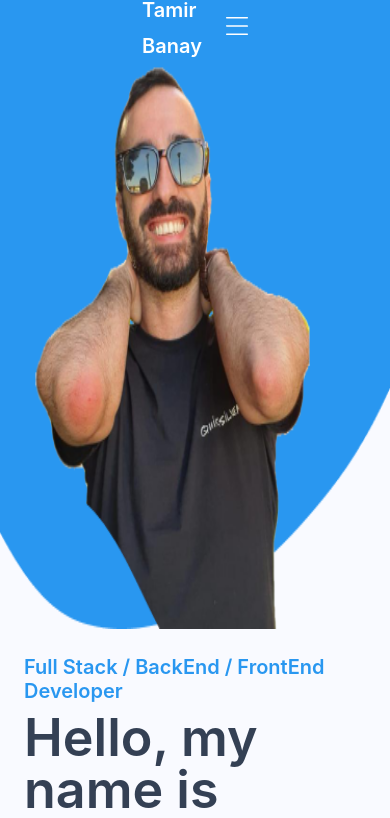
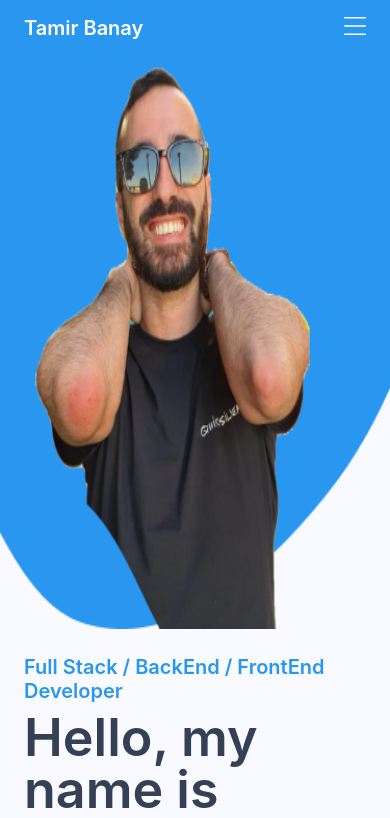
Before and after one commit to TamirBanay/my-personalSite, a React (Create React App) app in the folder my-personal-website/: page / in a window 390 px wide. Shown: the top 818 px of the page. Built offline with nearby package versions, Linux system fonts and the light colour scheme.

Commit message:
fix respons nav

```diff
--- a/my-personal-website/src/componets/navbar/Navbar.css
+++ b/my-personal-website/src/componets/navbar/Navbar.css
@@ -4,9 +4,6 @@ nav {
   z-index: 1000;
   transition: color 0.3s;
   height: 56px;
-  /* background-color: red; */
-  /* padding-bottom: 14px; */
-  /* padding-top: 0px; */
 }
 nav a {
   display: flex;
@@ -121,8 +118,6 @@ nav a:hover {
   nav {
     width: 100%;
     display: flex;
-    padding: 0px;
-    justify-content: center;
   }
   .nav-scrolled {
     background-color: #2997f0;
@@ -146,16 +141,20 @@ nav a:hover {
     width: 100%;
     display: flex;
     align-items: center;
+  }
+  nav ul {
+    list-style: none;
+    display: flex;
+    padding: 0px 24px;
     justify-content: space-between;
   }
-
   nav li {
-    padding: 0px 24px;
+    padding: 0px 0px;
   }
   .name {
     width: fit-content;
   }
   .menu-icon {
-    padding-right: 24px;
+    /* padding-right: 24px; */
   }
 }
```
